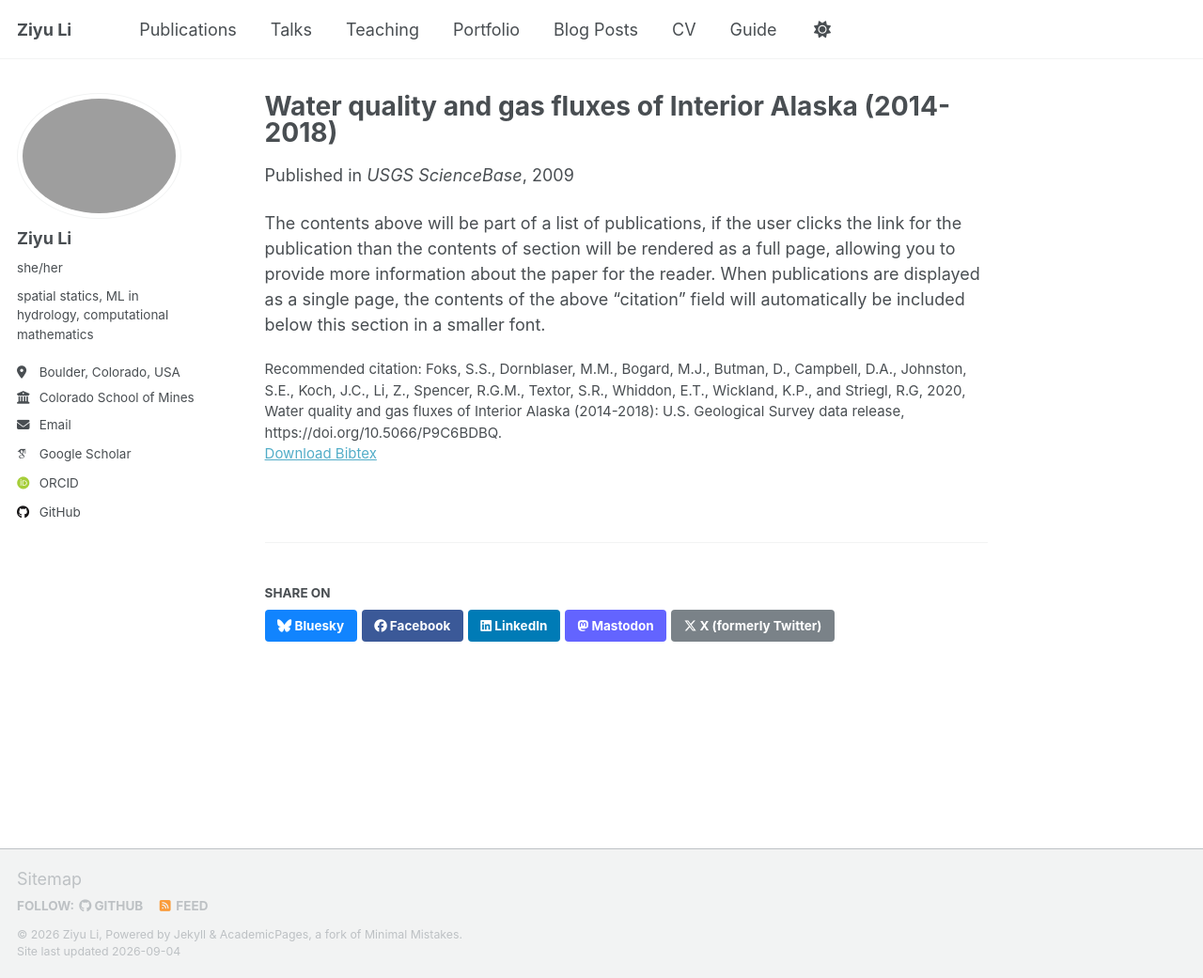
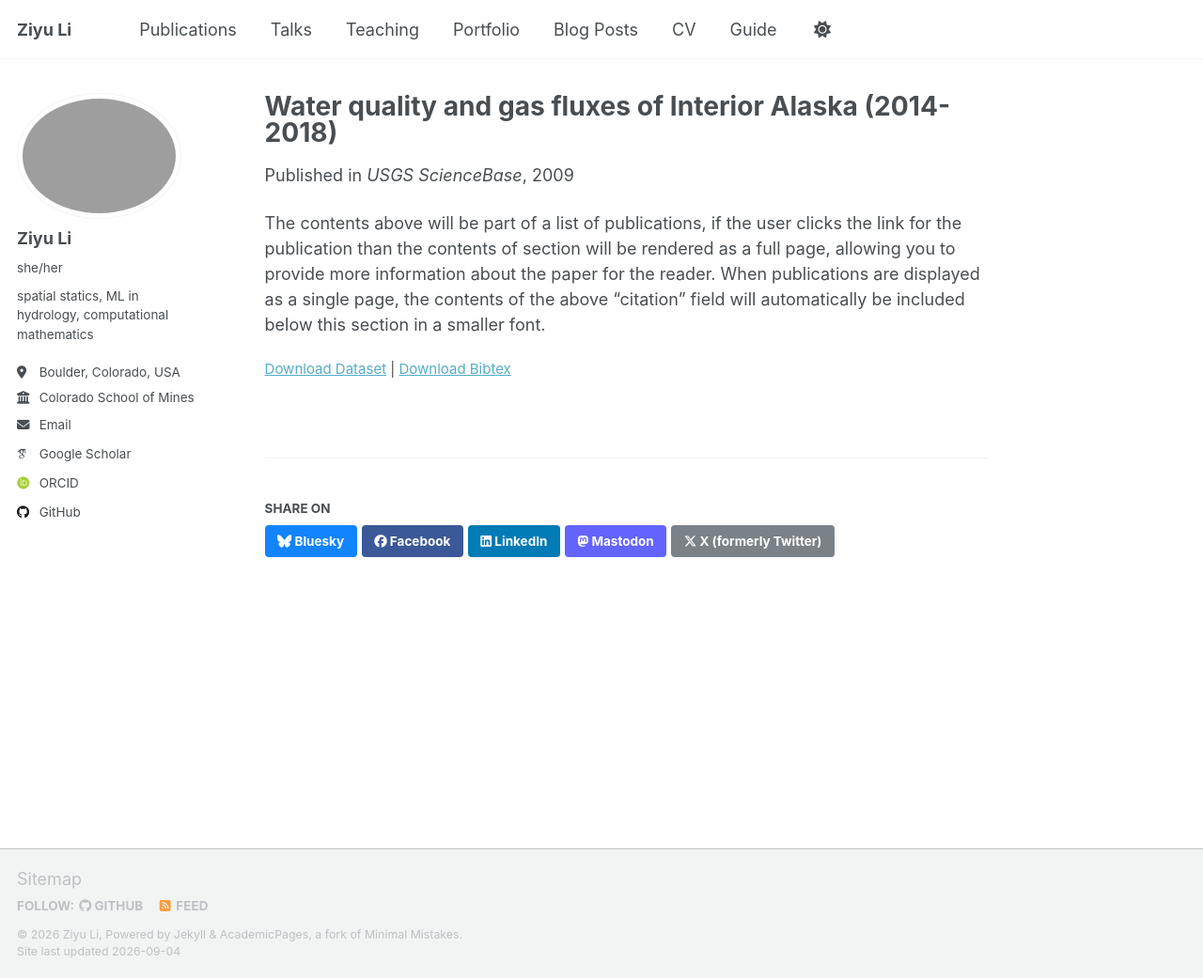
Before and after one commit to ziyuli22/ziyuli22.github.io, a Jekyll site: the page built from _publications/2020_10_01_dataset_alaska.md, in a window 1280 px wide and 1041 px high. Shown: the whole window at 94% size. Built offline with Jekyll 4.4.1, drawn with Linux system fonts in a browser that asks for light colours; some web fonts are replaced; a script that is not in the unit is left out.

Commit message:
fixing dataset url

```diff
--- a/_layouts/single.html
+++ b/_layouts/single.html
@@ -61,12 +61,14 @@ layout: default
           <p style="font-size: smaller">Recommended citation: {{ page.citation }}<br /><a href="{{ page.slidesurl }}">Download Slides</a></p>
         {% elsif page.slidesurl and page.bibtexurl %}
           <p style="font-size: smaller"><a href="{{ page.slidesurl }}">Download Slides</a> | <a href="{{ page.bibtexurl }}">Download Bibtex</a></p>
-        {% elsif page.paperurl and page.bibtexurl %}
-          <p style="font-size: smaller"><a href="{{ page.paperurl }}">Download Paper</a> | <a href="{{ page.bibtexurl }}">Download Bibtex</a></p>
+        {% elsif page.dataseturl and page.bibtexurl %}
+          <p style="font-size: smaller"><a href="{{ page.dataseturl }}">Download Dataset</a> | <a href="{{ page.bibtexurl }}">Download Bibtex</a></p>
         {% elsif page.citation and page.bibtexurl %}
           <p style="font-size: smaller">Recommended citation: {{ page.citation }}<br /><a href="{{ page.bibtexurl }}">Download Bibtex</a></p>
         {% elsif page.citation %}
           <p style="font-size: smaller">Recommended citation: {{ page.citation }}</p>
+        {% elsif page.dataseturl %}
+          <p style="font-size: smaller"><a href="{{ page.dataseturl }}">Download Dataset</a></p>
         {% elsif page.slidesurl %}
           <p style="font-size: smaller"><a href="{{ page.slidesurl }}">Download Slides</a></p>
         {% elsif page.bibtexurl %}
--- a/_publications/2020_10_01_dataset_alaska.md
+++ b/_publications/2020_10_01_dataset_alaska.md
@@ -5,7 +5,7 @@ category: datasets
 permalink: /publication/2020_10_01_dataset_alaska
 date: 2009-10-01
 venue: 'USGS ScienceBase'
-url: 'https://www.sciencebase.gov/catalog/item/5bb786b0e4b0fc368e906b09'
+dataseturl: 'https://www.sciencebase.gov/catalog/item/5bb786b0e4b0fc368e906b09'
 bibtexurl: 'https://ziyuli22.github.io/files/2020_10_01_dataset_alaksa.bib'
 citation: 'Foks, S.S., Dornblaser, M.M., Bogard, M.J., Butman, D., Campbell, D.A., Johnston, S.E., Koch, J.C., Li, Z., Spencer, R.G.M., Textor, S.R., Whiddon, E.T., Wickland, K.P., and Striegl, R.G, 2020, Water quality and gas fluxes of Interior Alaska (2014-2018): U.S. Geological Survey data release, https://doi.org/10.5066/P9C6BDBQ.'
 ---
```
